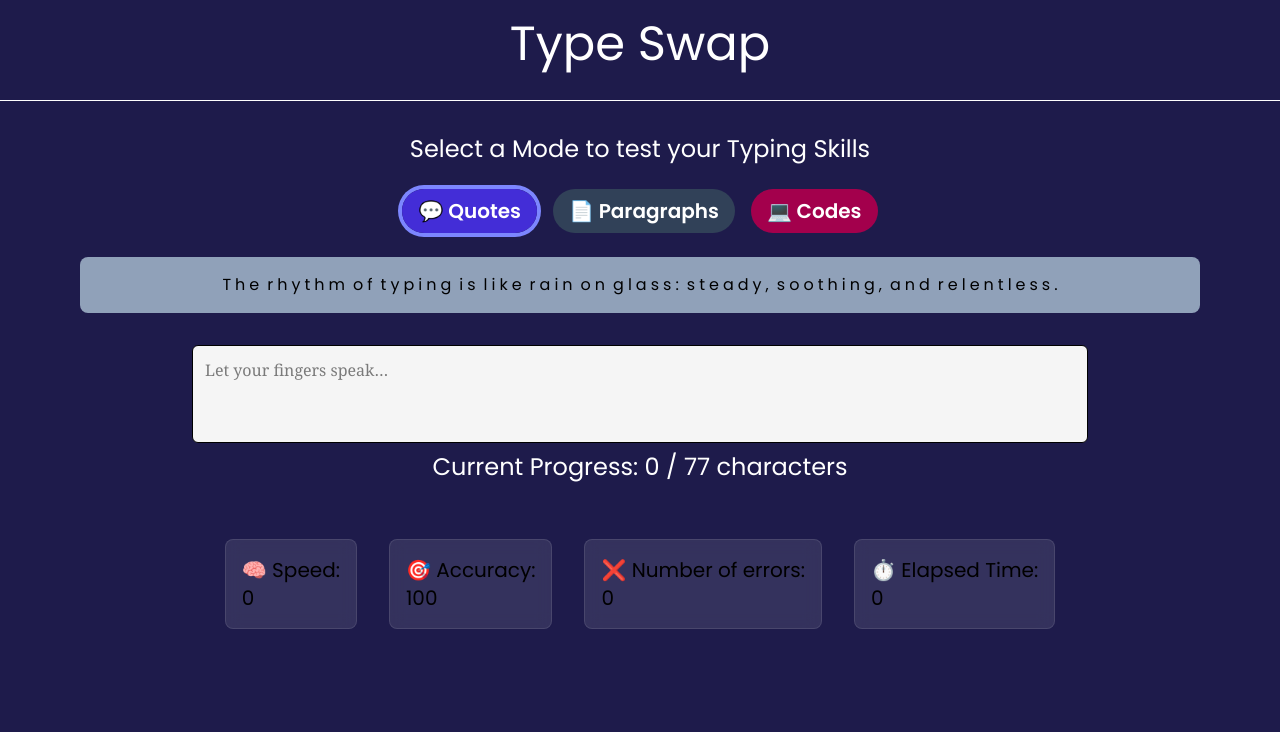
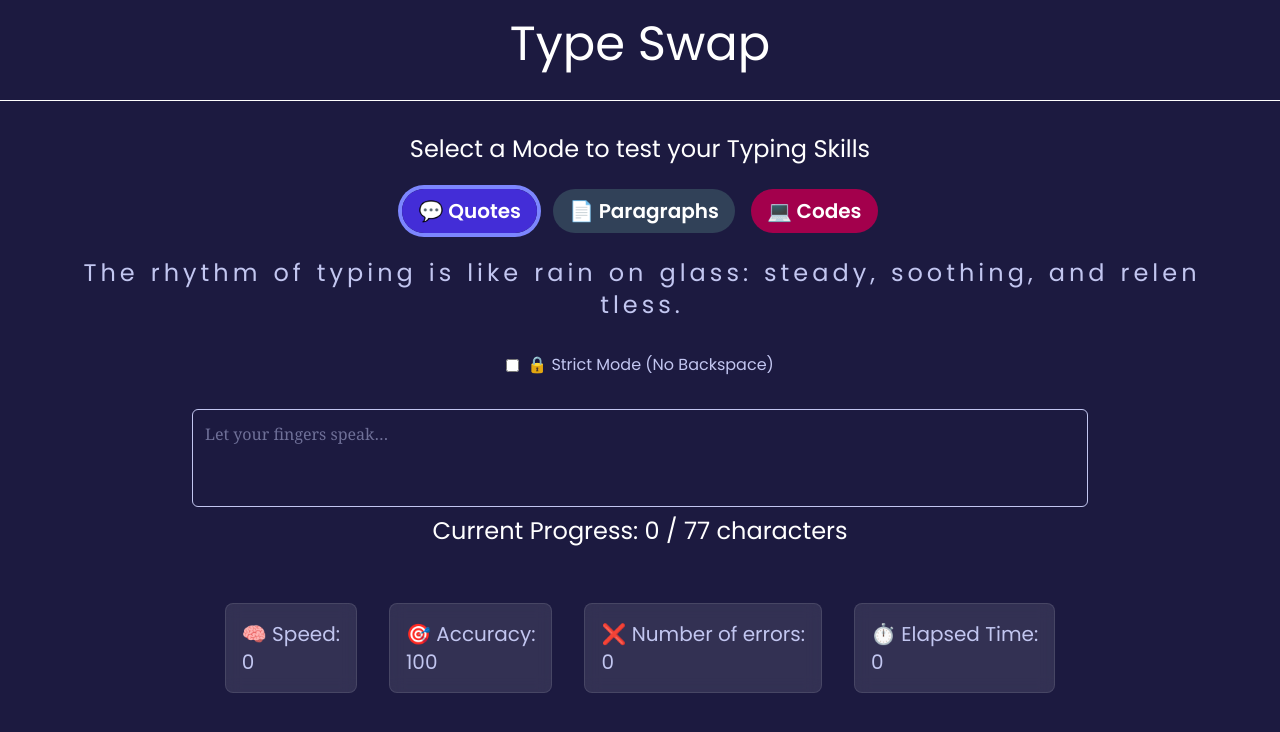
Before and after one commit to SivaKrishna6745/TypeSwap, a React (Vite) app: page / in a window 1280 px wide. Shown: the top 732 px of the page. Built offline with nearby package versions, Linux system fonts and the light colour scheme.

Commit message:
feat: Add strict mode initial code style: Apply initial styling changes

```diff
--- a/src/App.tsx
+++ b/src/App.tsx
@@ -14,8 +14,9 @@ const getRandomTextByMode = (mode: 'quotes' | 'paragraphs' | 'codes') => {
 
 function App() {
     const [mode, setMode] = useState<'quotes' | 'paragraphs' | 'codes'>('quotes');
+    const [strictMode, setStrictMode] = useState<boolean>(false);
     const [targetText, setTargetText] = useState(getRandomTextByMode(mode));
-    const [userInput, setUserInput] = useState('');
+    const [userInput, setUserInput] = useState<string>('');
     const { wpm, accuracy, errors, isFinished, elapsedTime, resetStats } = useTypingStats(targetText, userInput);
     const handleRestart = () => {
         setUserInput('');
@@ -30,12 +31,24 @@ function App() {
     };
 
     return (
-        <div className="mt-5 flex flex-col gap-8 justify-center items-center">
+        <div className={`mt-5 flex flex-col gap-8 justify-center items-center mode-${mode}`}>
             <h1 className="text-5xl text-white">Type Swap</h1>
             <hr className="w-full border-white" />
             <ModeSwitcher selectedMode={mode} onModeChange={handleModeChange} />
             <TextStream targetText={targetText} userInput={userInput} />
-            <TypingInput value={userInput} onChange={setUserInput} mode={mode} targetText={targetText} />
+            <div className="flex justify-center items-center gap-2">
+                <input type="checkbox" id="strict" onChange={() => setStrictMode(!strictMode)} />
+                <label htmlFor="strict" title="No backspace. Every keystroke counts.">
+                    🔒 Strict Mode (No Backspace)
+                </label>
+            </div>
+            <TypingInput
+                value={userInput}
+                onChange={setUserInput}
+                mode={mode}
+                targetText={targetText}
+                strict={strictMode}
+            />
             <MetricsPanel wpm={wpm} accuracy={accuracy} errors={errors} elapsedTime={elapsedTime} />
             {userInput === targetText && <RestartButton onClick={handleRestart} />}
         </div>
--- a/src/components/TextStream.tsx
+++ b/src/components/TextStream.tsx
@@ -7,21 +7,12 @@ type TextStreamProps = {
 
 const TextStream = ({ targetText, userInput }: TextStreamProps) => {
     const targetTextArray = targetText.split('');
-    targetTextArray.map((letter, idx) => {
-        if (letter === userInput[idx]) {
-            console.log("it's correct");
-        } else if (letter !== userInput[idx]) {
-            console.log("it's incorrect");
-        } else {
-            console.log("it's pending");
-        }
-    });
 
     return (
-        <div className="w-280 bg-slate-400 p-4 rounded-lg flex flex-wrap justify-center">
+        <div className="w-280 text-2xl flex flex-wrap justify-center">
             {targetTextArray.map((letter, idx) => {
                 return (
-                    <span key={idx} className="mx-0.5 break-words">
+                    <span key={idx} className={`${letter === ' ' ? 'mx-1.5' : 'mx-0.5'} break-words`}>
                         {letter}
                     </span>
                 );
--- a/src/components/TypingInput.tsx
+++ b/src/components/TypingInput.tsx
@@ -7,6 +7,7 @@ type TypingInputProps = {
     onChange: (value: string) => void;
     mode: Mode;
     targetText: string;
+    strict: boolean;
 };
 
 const caretColorMap: Record<Mode, string> = {
@@ -21,7 +22,7 @@ const fontMap: Record<Mode, string> = {
     codes: 'font-mono',
 };
 
-const TypingInput = ({ value, onChange, mode, targetText }: TypingInputProps) => {
+const TypingInput = ({ value, onChange, mode, targetText, strict }: TypingInputProps) => {
     const inputRef = useRef<HTMLTextAreaElement>(null);
     useEffect(() => {
         if (inputRef.current) inputRef.current?.focus();
@@ -37,14 +38,20 @@ const TypingInput = ({ value, onChange, mode, targetText }: TypingInputProps) =>
             isExtra: i >= targetChars.length,
         });
     }
+    const handleKeyDown = (e: React.KeyboardEvent<HTMLTextAreaElement>) => {
+        if (e?.key === 'Backspace' && strict) {
+            e.preventDefault();
+        }
+    };
 
     return (
         <div className="max-w-screen flex flex-col items-center">
             <textarea
                 rows={3}
-                className={`w-4xl h-full p-3 rounded-md resize-none border bg-neutral-100 focus:outline-none focus:ring-blue-400 cursor-text ${caretColorMap[mode]} ${fontMap[mode]}`}
+                className={`bg-transparent w-4xl h-full p-3 rounded-md resize-none border focus:outline-none focus:ring-blue-400 cursor-text ${caretColorMap[mode]} ${fontMap[mode]}`}
                 value={value}
                 onChange={(e) => onChange(e.target.value)}
+                onKeyDown={handleKeyDown}
                 placeholder="Let your fingers speak…"
                 ref={inputRef}
             />
```
